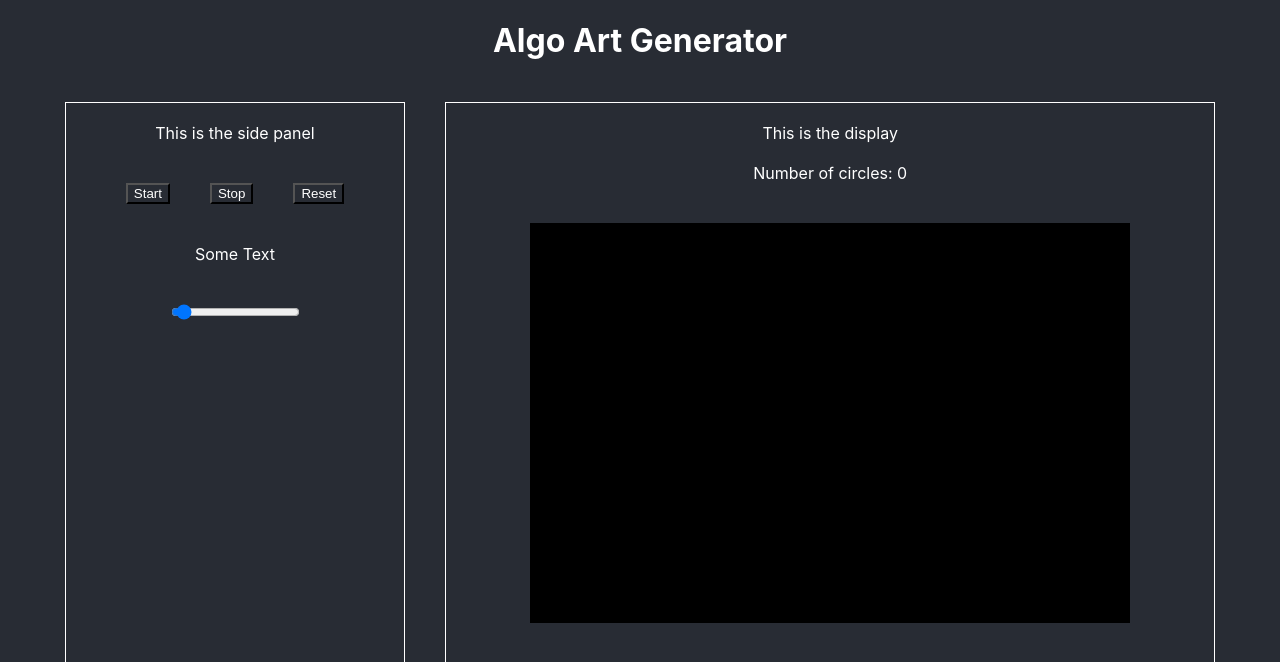
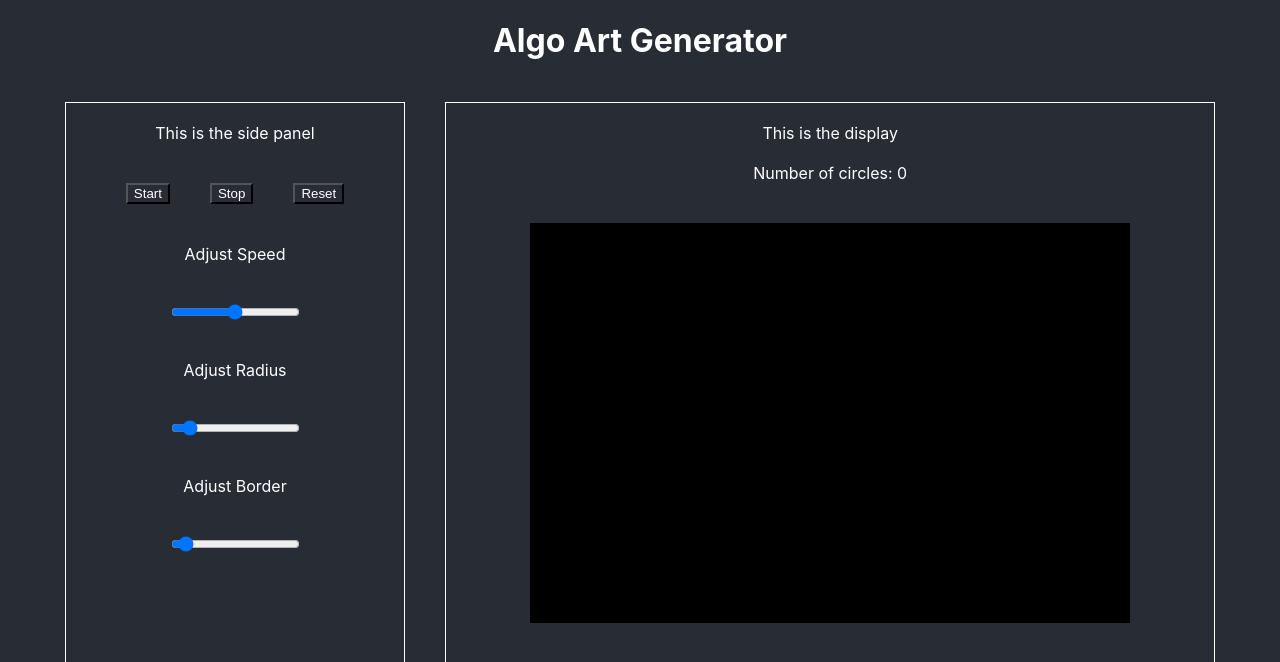
Before and after one commit to Simon-Sprouse/AlgoArt, a React (Create React App) app in the folder my-app/: page / in a window 1280 px wide. Shown: the top 662 px of the page. Built offline with nearby package versions, Linux system fonts and the light colour scheme.

Commit message:
sliders for radius and border:

```diff
--- a/my-app/src/App.js
+++ b/my-app/src/App.js
@@ -10,6 +10,9 @@ function App() {
     // variables passed to display component
     const [circleCount, setCircleCount] = useState(0);
     const [toggleReset, setToggleReset] = useState(true); // should the canvas be nuked?
+
+    const [radiusSize, setRadiusSize] = useState(20);
+    const [borderSize, setBorderSize] = useState(2);
 
     // variables to track interval id / update frequency
     const [intervalId, setIntervalId] = useState(null);
@@ -37,8 +40,16 @@ function App() {
         setToggleReset(true);
     }
 
-    function sliderToggle(value) {
+    function speedSliderToggle(value) {
         setUpdateInterval(value);
+    }
+
+    function radiusSliderToggle(value) {
+        setRadiusSize(value);
+    }
+
+    function borderSliderToggle(value) {
+        setBorderSize(value);
     }
 
     // update setInterval, if running, when updateInterval is changed
@@ -81,7 +92,9 @@ function App() {
                     startButtonFunction={startButtonClick}
                     stopButtonFunction={stopButtonClick}
                     resetButtonFunction={resetButtonClick}
-                    sliderFunction={sliderToggle}
+                    speedSliderFunction={speedSliderToggle}
+                    radiusSliderFunction={radiusSliderToggle}
+                    borderSliderFunction={borderSliderToggle}
                 />
             </div>
             <div className="Display">
@@ -90,6 +103,8 @@ function App() {
                     setCircleCount={setCircleCount}
                     toggleReset={toggleReset}
                     setToggleReset={setToggleReset}
+                    radiusSize={radiusSize}
+                    borderSize={borderSize}
                 />
             </div>
         </div>
--- a/my-app/src/Display.js
+++ b/my-app/src/Display.js
@@ -1,6 +1,6 @@
 import { useRef, useEffect } from "react"
 
-function Display({ circleCount, setCircleCount, toggleReset, setToggleReset }) {
+function Display({ circleCount, setCircleCount, toggleReset, setToggleReset, radiusSize, borderSize }) {
 
     const canvasRef = useRef(null);
     const canvasHeight = 400;
@@ -11,13 +11,19 @@ function Display({ circleCount, setCircleCount, toggleReset, setToggleReset }) {
     - depreciate bitmap circle function DONE
     - more efficient background fill DONE
     - add option for background reset DONE
-    - fix slider initial position
-    - add slider for border size
-    - add slider for radius size
+    - fix slider initial position DONE
+    - add slider for border size DONE
+    - add slider for radius size DONE
+    - add function to save canvas to file
     - add motion options
     - add color morph
     - add color picker wheel
-    - bug where reseting the circle count to 0 causes the useEffect to add one more circle
+    - circleCount vs circlesOnCanvas
+    - fix speedSlider direction
+    - make sliders non-linear (quadratic maybe),
+    - add hot key options
+    - have canvas take up more of the display, add stats panel elsewhere
+    - combine start/stop buttons
     */
 
     function resetBackground(ctx, color) {
@@ -52,12 +58,12 @@ function Display({ circleCount, setCircleCount, toggleReset, setToggleReset }) {
         // generate circle
         const centerX = Math.floor(Math.random() * canvasWidth);
         const centerY = Math.floor(Math.random() * canvasHeight);
-        const radius = 20;
+
 
 
         const ctx = canvasRef.current.getContext('2d');
-        drawCircleByContext(ctx, centerX, centerY, radius + 2, "white")
-        drawCircleByContext(ctx, centerX, centerY, radius, "purple");
+        drawCircleByContext(ctx, centerX, centerY, radiusSize + borderSize, "white")
+        drawCircleByContext(ctx, centerX, centerY, radiusSize, "purple");
 
 
     }, [circleCount])
--- a/my-app/src/SidePanel.js
+++ b/my-app/src/SidePanel.js
@@ -1,9 +1,26 @@
 import "./SidePanel.css"
 
-function SidePanel({startButtonFunction, stopButtonFunction, resetButtonFunction, sliderFunction}) {
+function SidePanel(
+    {
+        startButtonFunction,
+        stopButtonFunction,
+        resetButtonFunction,
+        speedSliderFunction,
+        radiusSliderFunction,
+        borderSliderFunction,
+    }
+    ) {
 
-    function handleSliderChange(event) {
-        sliderFunction(Number(event.target.value));
+    function handleSpeedSliderChange(event) {
+        speedSliderFunction(Number(event.target.value));
+    }
+
+    function handleRadiusSliderChange(event) {
+        radiusSliderFunction(Number(event.target.value));
+    }
+
+    function handleBorderSliderChange(event) {
+        borderSliderFunction(Number(event.target.value));
     }
 
     return (
@@ -16,13 +33,36 @@ function SidePanel({startButtonFunction, stopButtonFunction, resetButtonFunction
                 <button onClick={resetButtonFunction}>Reset</button>
             </div>
 
-            <div className="Slider">
-                <p>Some Text</p>
+            <div className="speedSlider">
+                <p>Adjust Speed</p>
                 <input
                     type="range"
                     min="0"
                     max="1000"
-                    onChange={handleSliderChange}
+                    defaultValue="500"
+                    onChange={handleSpeedSliderChange}
+                ></input>
+            </div>
+
+            <div className="radiusSlider">
+                <p>Adjust Radius</p>
+                <input
+                    type="range"
+                    min="0"
+                    max="200"
+                    defaultValue="20"
+                    onChange={handleRadiusSliderChange}
+                ></input>
+            </div>
+
+            <div className="borderSlider">
+                <p>Adjust Border</p>
+                <input
+                    type="range"
+                    min="0"
+                    max="30"
+                    defaultValue="2"
+                    onChange={handleBorderSliderChange}
                 ></input>
             </div>
 
```
